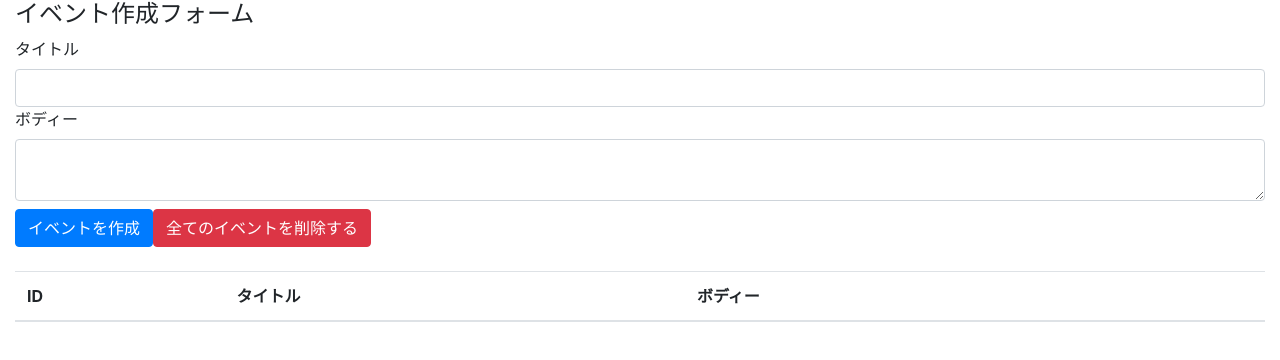
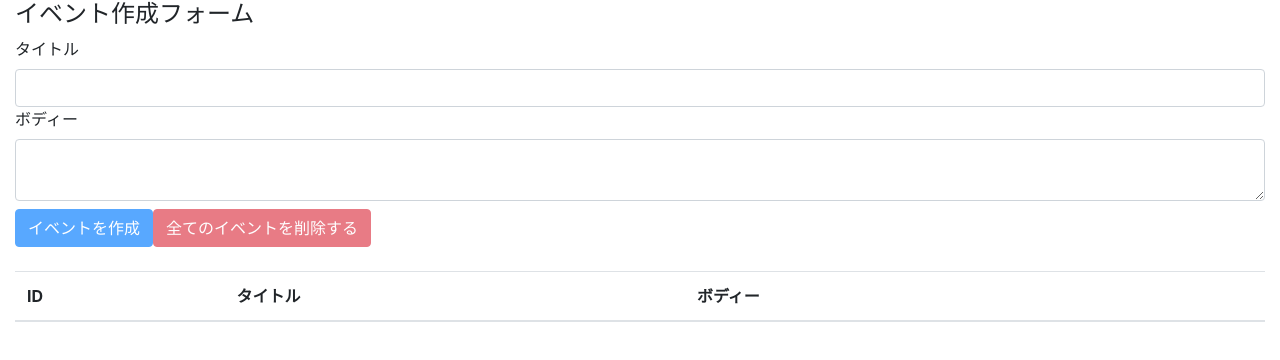
Before and after one commit to masashi49/react-hocks, a React (Create React App) app in the folder react-hooks-101/: page / in a window 1280 px wide. Shown: the top 360 px of the page. Built offline with nearby package versions, Linux system fonts and the light colour scheme.

Commit message:
削除していいかを聞いてから削除するようにした

```diff
--- a/react-hooks-101/src/components/App.js
+++ b/react-hooks-101/src/components/App.js
@@ -22,10 +22,18 @@
     setBody( '' )
   }
 
-  const deleteAllEvent = e => {
+  const deleteAllEvents = e => {
     e.preventDefault()
-    console.log( state )
+    const result = window.confirm( "全てのイベントを本当に削除してもいいですか？" );
+
+    if ( result ) {
+      dispatch( {
+        type: "DELETE_ALL_EVENTS"
+      } )
+    }
   }
+
+  const unCreatble = title === "" || body === ""
 
   return (
     <>
@@ -42,8 +50,8 @@
           </div>
 
           <div className="mt-2">
-            <button className="btn btn-primary" onClick={ addEvent }>イベントを作成</button>
-            <button className="btn btn-danger" onClick={ deleteAllEvent }>全てのイベントを削除する</button>
+            <button className="btn btn-primary" onClick={ addEvent } disabled={ unCreatble }>イベントを作成</button>
+            <button className="btn btn-danger" onClick={ deleteAllEvents } disabled={ state.length === 0 }>全てのイベントを削除する</button>
           </div>
 
           <table className="table table-hover mt-4">
--- a/react-hooks-101/src/components/Event.js
+++ b/react-hooks-101/src/components/Event.js
@@ -2,8 +2,10 @@
 
 const Event = ( { dispatch, event } ) => {
     const id = event.id
+
     const handleClickDeleteButton = () => {
-        dispatch( { type: "DELETE_EVENT", id } )
+        const result = window.confirm( `イベント(id=${ id })を本当に削除してもいいですか？` );
+        if ( result ) dispatch( { type: "DELETE_EVENT", id } )
     }
     return (
         <tr>
--- a/react-hooks-101/src/reducers/index.js
+++ b/react-hooks-101/src/reducers/index.js
@@ -44,8 +44,9 @@
                 event.id !== action.id    // deleteしたいidと一致しないものだけと取り出して返す
             );
 
-        case 'CREATE_ALL_EVENT':
+        case 'DELETE_ALL_EVENTS':
             return [] //これで空にできる
+
         default:
             return state
     }
```
